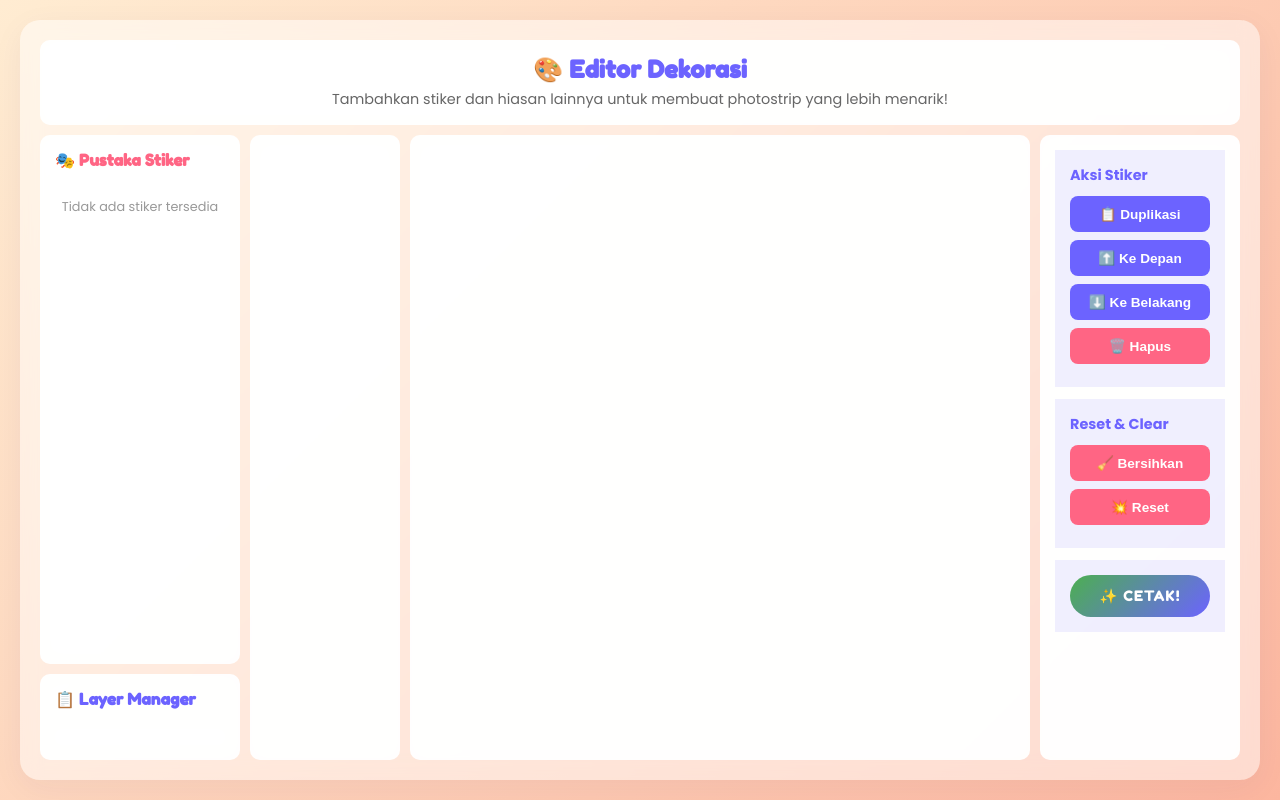
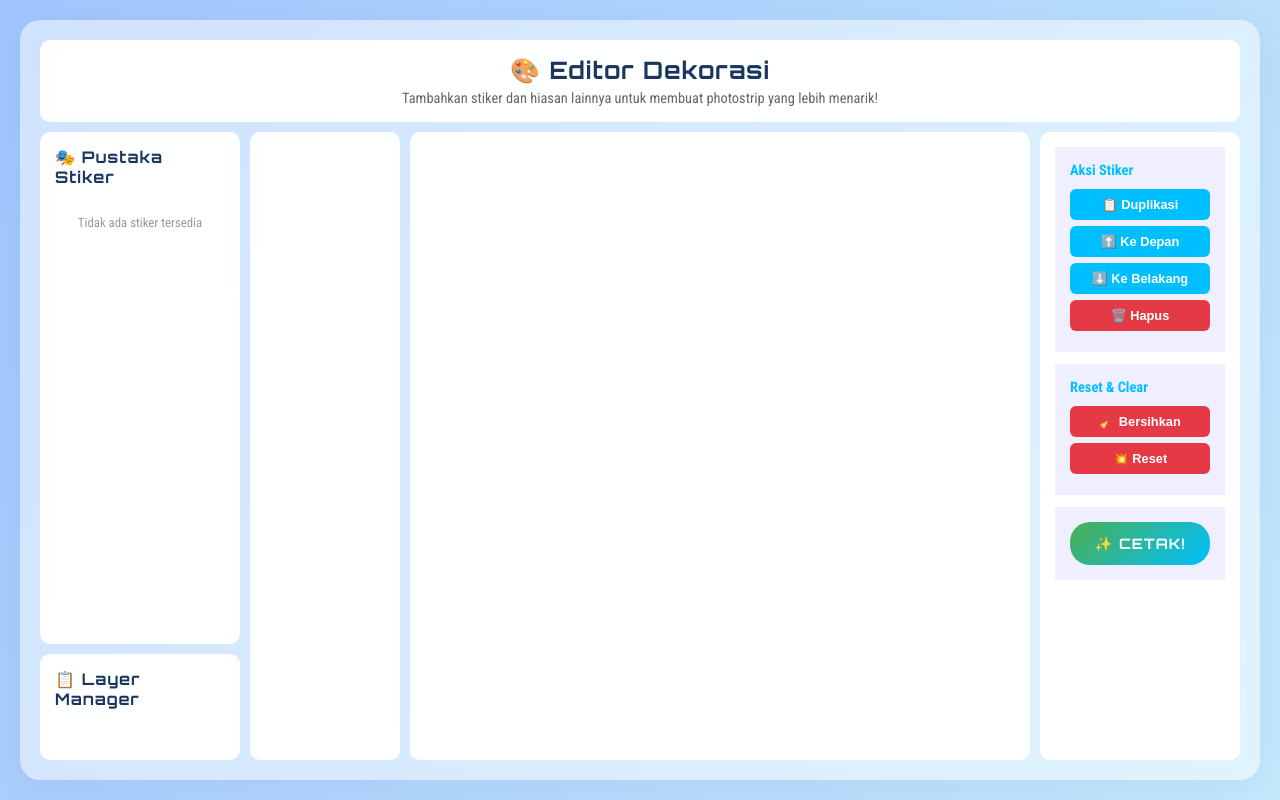
Before and after one commit to bapelindo/photobooth-app, a PHP site: page /photobooth-app/app/views/photo/decoration_editor.php in a window 1280 px wide. Run offline with PHP 8.4, Linux system fonts and the light colour scheme; the template is opened without the code that fills it, so the values that code supplies are empty; some libraries are stand-ins or nearby versions.

Commit message:
checkpoint-decoration

```diff
--- a/app/views/photo/decoration_editor.php
+++ b/app/views/photo/decoration_editor.php
@@ -7,15 +7,18 @@
     <title>Editor Dekorasi - Hias Photostrip</title>
     <link rel="preconnect" href="https://fonts.googleapis.com">
     <link rel="preconnect" href="https://fonts.gstatic.com" crossorigin>
-    <link href="https://fonts.googleapis.com/css2?family=Fredoka+One&family=Poppins:wght@400;600;700&display=swap"
+    <link
+        href="https://fonts.googleapis.com/css2?family=Roboto+Condensed:wght@400;700&family=Roboto+Mono:wght@400;700&family=Orbitron:wght@700;900&display=swap"
         rel="stylesheet">
     <style>
         :root {
-            --primary-color: #6C63FF;
-            --secondary-color: #FF6584;
+            --primary-color: #00BFFF;
+            --secondary-color: #E63946;
             --success-color: #4CAF50;
             --warning-color: #FF9800;
-            --bg-gradient: linear-gradient(135deg, #ffecd2 0%, #fcb69f 100%);
+            --bg-gradient: linear-gradient(120deg, #a1c4fd 0%, #c2e9fb 100%);
+            --glass-bg: rgba(255, 255, 255, 0.85);
+            --dark-text: #1B365D;
         }
 
         /* Firefox Scrollbar */
@@ -36,7 +39,7 @@
 
         body {
             padding: 20px;
-            font-family: 'Poppins', sans-serif;
+            font-family: 'Roboto Condensed', sans-serif;
             background: var(--bg-gradient);
             user-select: none;
             display: flex;
@@ -102,10 +105,11 @@
         }
 
         .header-panel h1 {
-            font-family: 'Fredoka One', cursive;
-            color: var(--primary-color);
+            font-family: 'Orbitron', sans-serif;
+            color: var(--dark-text);
             margin: 0 0 5px 0;
             font-size: 1.5rem;
+            letter-spacing: 1px;
         }
 
         .header-panel p {
@@ -127,9 +131,10 @@
 
         .stickers-panel h3 {
             margin: 0 0 10px 0;
-            font-family: 'Fredoka One', cursive;
-            color: var(--secondary-color);
+            font-family: 'Orbitron', sans-serif;
+            color: var(--dark-text);
             font-size: 1rem;
+            letter-spacing: 1px;
         }
 
         .stickers-grid {
@@ -257,17 +262,20 @@
             left: 0;
             width: 100%;
             height: 100%;
-            z-index: 2; /* Frame on top of photos */
+            z-index: 2;
+            /* Frame on top of photos */
         }
 
         .photo-layer {
             position: relative;
-            z-index: 1; /* Photos below frame */
+            z-index: 1;
+            /* Photos below frame */
             display: block;
         }
 
         .photo-slot-container {
-            z-index: 1; /* Photos below frame */
+            z-index: 1;
+            /* Photos below frame */
         }
 
         .decoration-layer {
@@ -276,7 +284,8 @@
             left: 0;
             width: 100%;
             height: 100%;
-            z-index: 3; /* User-added stickers on top of everything */
+            z-index: 3;
+            /* User-added stickers on top of everything */
             pointer-events: none;
         }
 
@@ -362,9 +371,10 @@
 
         .tools-panel h3 {
             margin: 0 0 5px 0;
-            font-family: 'Fredoka One', cursive;
-            color: var(--primary-color);
+            font-family: 'Orbitron', sans-serif;
+            color: var(--dark-text);
             font-size: 1rem;
+            letter-spacing: 1px;
         }
 
         .tool-group {
@@ -381,16 +391,16 @@
 
         .tool-btn {
             width: 100%;
-            padding: 10px;
-            margin-bottom: 8px;
+            padding: 8px;
+            margin-bottom: 6px;
             border: none;
-            border-radius: 8px;
+            border-radius: 6px;
             background: var(--primary-color);
             color: white;
             font-weight: 600;
             cursor: pointer;
             transition: all 0.3s ease;
-            font-size: 0.85rem;
+            font-size: 0.8rem;
         }
 
         .tool-btn:hover {
@@ -434,11 +444,11 @@
 
 
         .btn {
-            padding: 12px 25px;
+            padding: 10px 20px;
             border: none;
-            border-radius: 25px;
-            font-family: 'Fredoka One', cursive;
-            font-size: 1rem;
+            border-radius: 20px;
+            font-family: 'Orbitron', sans-serif;
+            font-size: 0.9rem;
             cursor: pointer;
             transition: all 0.3s ease;
             text-transform: uppercase;
@@ -448,8 +458,8 @@
         .btn-finish {
             background: linear-gradient(135deg, var(--success-color), var(--primary-color));
             color: white;
-            font-size: 1.2rem;
-            padding: 15px 40px;
+            font-size: 1rem;
+            padding: 12px 30px;
         }
 
         .btn:hover {
@@ -535,7 +545,7 @@
 
         <div class="layout-manager">
             <h3
-                style="margin: 0 0 10px 0; font-family: 'Fredoka One', cursive; color: var(--primary-color); font-size: 1rem;">
+                style="margin: 0 0 10px 0; font-family: 'Orbitron', sans-serif; color: var(--dark-text); font-size: 1rem; letter-spacing: 1px;">
                 📋 Layer Manager</h3>
             <div class="layer-list" id="layer-list"></div>
         </div>
@@ -1078,7 +1088,7 @@
                     console.log(`VIEWPORT (on-screen):`);
                     console.log(`  Canvas size: ${Math.round(onScreenWidth)} x ${Math.round(onScreenHeight)} px`);
                     console.log(`  Bounding box: x=${Math.round(sticker.x)}, y=${Math.round(sticker.y)}, w=${Math.round(sticker.width)} x ${Math.round(sticker.height)}`);
-                    console.log(`  Bounding box ratio: ${(sticker.width/sticker.height).toFixed(4)}`);
+                    console.log(`  Bounding box ratio: ${(sticker.width / sticker.height).toFixed(4)}`);
                     console.log(``);
                     console.log(`600x1800 OUTPUT (final):`);
                     console.log(`  Bounding box: x=${Math.round(bboxX_600)}, y=${Math.round(bboxY_600)}, w=${Math.round(bboxWidth_600)} x ${Math.round(bboxHeight_600)}`);
```
Also changed, not shown: public/uploads/session_photos/session_85_69924c7056a5d.png (added), public/uploads/session_photos/session_85_69924c767c043.png (added), public/uploads/session_photos/session_85_69924c7c363da.png (added), public/uploads/session_photos/session_85_69924c815c947.png (added), public/uploads/session_photos/session_85_69924c86daf5d.png (added), 4 other files.
